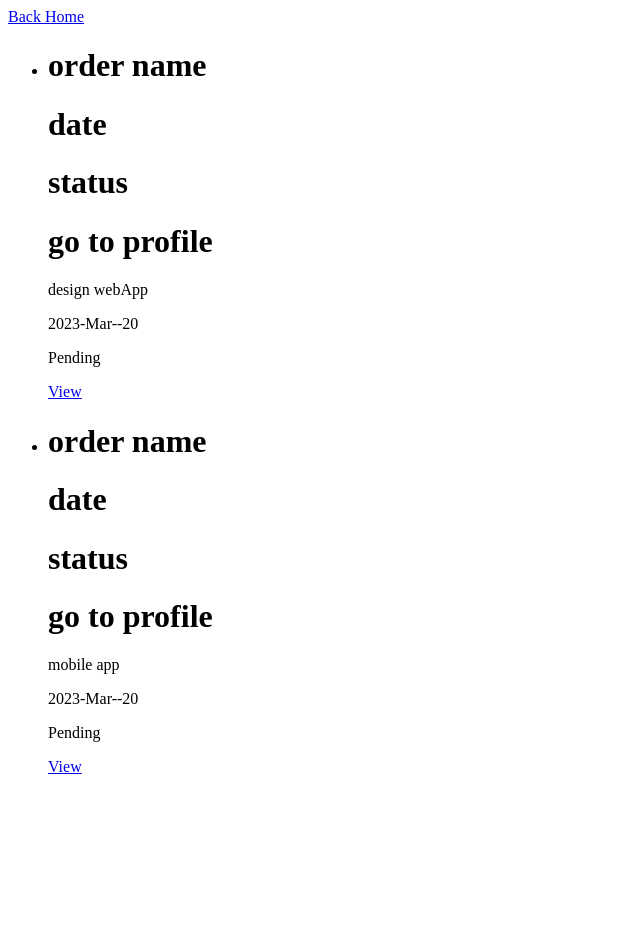
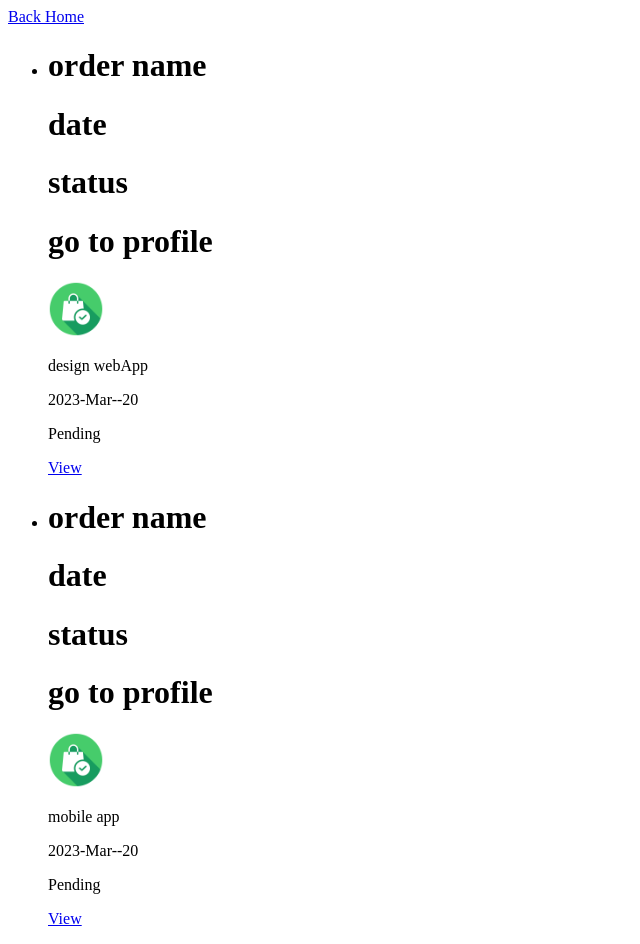
Before and after one commit to cabdiaziz/OrderingApp, a Next.js app: page /orders in a window 1280 px wide. Shown: the whole page, without its empty margins (0-640 px from the left). Before the commit the page ends 800 px from the top, so only its background shows below. Built offline with nearby package versions, Linux system fonts and the light colour scheme.

Commit message:
added image to order-item

```diff
--- a/components/layout/Navbar.jsx
+++ b/components/layout/Navbar.jsx
@@ -9,7 +9,7 @@ function NavbarItem({ url, title }) {
 
 export default function Navbar() {
   return (
-    <div className="flex md:flex-row flex-col justify-between text-3xl font-medium rounded-lg capitalize bg-sky-300 p-4">
+    <div className="flex md:flex-row flex-col justify-between text-3xl font-medium capitalize bg-sky-300 p-4">
       <h1 className=" md:pl-32 pb-4">service ordering app</h1>
       <nav className="">
         <ul className="md:inline-flex">
--- a/components/orders/OrdersItem.jsx
+++ b/components/orders/OrdersItem.jsx
@@ -1,16 +1,20 @@
 import Link from "next/link";
+import Image from "next/image";
+import orderAvatar from "@/components/images/order.png";
 export default function OrdersItem(props) {
   console.log("props=", props);
   return (
     <li className="w-full">
       {/* single order display card  */}
       <div className="flex flex-row border mx-64 rounded-lg text-base font-bold p-4 justify-between capitalize ">
+        <h1></h1>
         <h1>order name</h1>
         <h1>date</h1>
         <h1>status</h1>
         <h1>go to profile</h1>
       </div>
       <div className="mb-8 p-6 rounded-lg border-l border-b border-r border-gray-300 text-md font-medium hover:shadow-xl hover:shadow-sky-200 hover:bg-white flex flex-row justify-between mx-64 py-10 capitalize">
+        <Image src={orderAvatar} alt="order" width="56" height="" />
         <p className="h-8 mt-2">{props.name}</p>
         <p className="h-4 mt-2">{props.date}</p>
         <p className="bg-orange-600 w-20 h-8 mt-2 text-white rounded-md px-2.5 pt-1 hover:scale-110">
```
Also changed, not shown: components/images/order.png (added).
